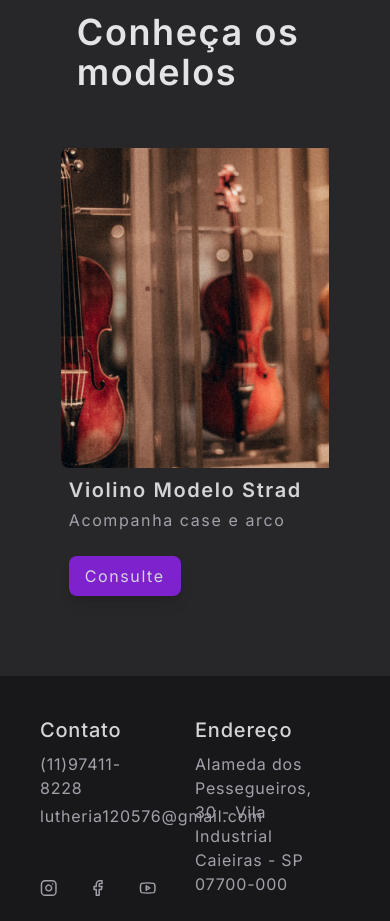
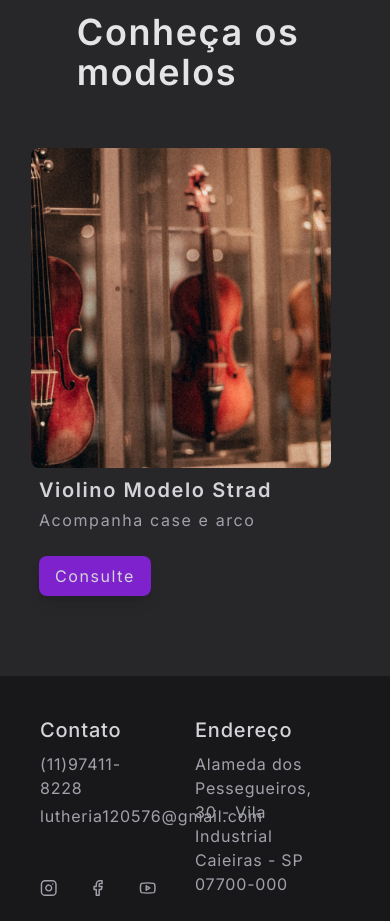
Before and after one commit to PabloJesusdaSilva/Lutheria, a Next.js app: page /cellos in a window 390 px wide. Shown: the part 1525-2446 px from the top of the page. Built offline with nearby package versions, Linux system fonts and the light colour scheme.

Commit message:
:fix: correcting responsive design error

```diff
--- a/src/app/cellos/page.tsx
+++ b/src/app/cellos/page.tsx
@@ -92,7 +92,7 @@
 
                <div className='
                   flex flex-col items-center pt-6 pb-52 space-x-0 h-auto
-                  md:flex-row md:items-start md:space-x-4 md:space-y-0 w-9/12 max-w-[1100px] overflow-hidden
+                  md:flex-row md:items-start md:space-x-4 md:space-y-0 w-11/12 overflow-hidden
                '>
                   <Carousel
                      actions={
--- a/src/app/violas/page.tsx
+++ b/src/app/violas/page.tsx
@@ -90,7 +90,7 @@
 
                <div className='
                   flex flex-col items-center pt-6 pb-52 space-x-0 h-auto
-                  md:flex-row md:items-start  md:space-x-4 md:space-y-0 w-full max-w-[1100px] overflow-hidden
+                  md:flex-row md:items-start  md:space-x-4 md:space-y-0 w-11/12 overflow-hidden
                '>
                   <Carousel
                      actions={
--- a/src/app/violins/page.tsx
+++ b/src/app/violins/page.tsx
@@ -91,7 +91,7 @@
                <div
                   className='
                      flex flex-col items-center pt-6 pb-52 space-x-0 h-auto
-                     md:flex-row md:items-start md:space-x-4 md:space-y-0 w-9/12 overflow-hidden
+                     md:flex-row md:items-start md:space-x-4 md:space-y-0 w-11/12 overflow-hidden
                '>
                   <Carousel
                      actions={
```
